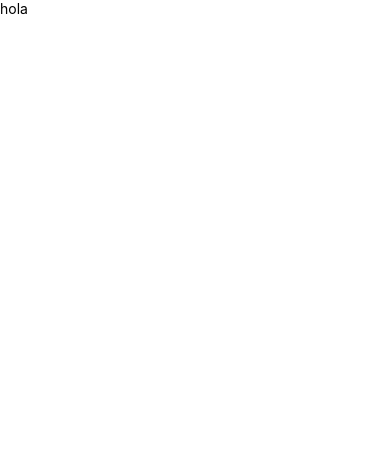
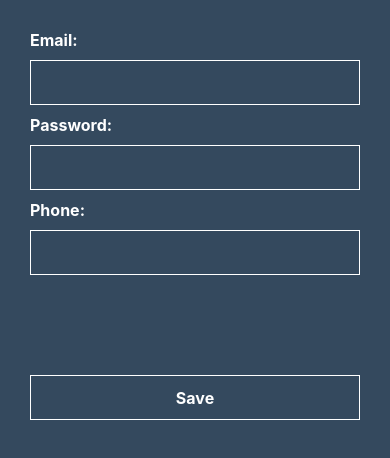
Before and after one commit to christopherBryan1996/react_native, a React Native app in the folder app/: screen / in a window 390 px wide. Shown: the top 458 px of the page. Built offline with nearby package versions, Linux system fonts and the light colour scheme.

Commit message:
usando components

```diff
--- a/app/App.js
+++ b/app/App.js
@@ -9,15 +9,13 @@
 import React from 'react';
 import type {Node} from 'react';
 import {View,Text,StyleSheet} from 'react-native';
-
+import CreateUser from './app/views/createUser/index'
 
 
 const App: () => Node = () => {
   return (
-    <View>
-      <Text>hola</Text>
-    </View>
-  );
+    <CreateUser/>
+  )
 };
 
 const styles = StyleSheet.create({
--- /dev/null
+++ b/app/app/views/createUser/index.js
@@ -0,0 +1,70 @@
+import React ,{useState}from "react";
+import {View,StyleSheet,Text,TextInput, TouchableOpacity} from 'react-native'
+import axios from 'axios'
+
+function CreateUser (){
+    const [email, setemail] = useState('')
+    const [password, setpassword] = useState('')
+    const [phoneNumber, setphoneNumber] = useState('')
+    console.log(email,password,phoneNumber)
+    return (
+        <View style={styles.conteiner}>
+            <Text style={styles.title}>Email:</Text>
+            <TextInput
+            style={styles.text}
+            value={email}
+            onChangeText={val=>setemail(val)}
+            />
+            <Text style={styles.title}>Password:</Text>
+            <TextInput
+            secureTextEntry//para esconder el password
+            style={styles.text}
+            value={password}
+            onChangeText={val=>setpassword(val)}
+            />
+            <Text style={styles.title}>Phone:</Text>
+            <TextInput
+            style={styles.text}
+            value={phoneNumber}
+            onChangeText={val=>setphoneNumber(val)}
+            />
+            <TouchableOpacity style={styles.btn}>
+                <Text style={styles.title}>Save</Text>
+            </TouchableOpacity>
+        </View>
+    )
+}
+
+const styles = StyleSheet.create({
+    conteiner :{
+        flex: 1,
+        backgroundColor:'#34495e',
+        paddingVertical:20,
+        paddingHorizontal:30,
+    },
+    title:{
+        color: '#fff',
+        fontSize:16,
+        fontWeight:'bold',
+        marginVertical:10,
+    },
+    text:{
+        borderWidth: 1,
+        borderColor:'#fff',
+        height:45,
+        width:'100%',
+        paddingHorizontal:10,
+        color: 'white'
+    },
+    btn:{
+        borderWidth: 1,
+        borderColor:'#fff',
+        height:45,
+        width:'100%',
+        marginTop:100,
+        justifyContent:"center",
+        alignItems:"center"
+    }
+})
+
+export default  CreateUser
--- a/app/package.json
+++ b/app/package.json
@@ -10,6 +10,7 @@
     "lint": "eslint ."
   },
   "dependencies": {
+    "axios": "^0.24.0",
     "react": "17.0.2",
     "react-native": "0.66.3"
   },
```
Also changed, not shown: app/.prettierrc.js, app/app/api/base/index.js (added), app/app/api/test.js (added).
